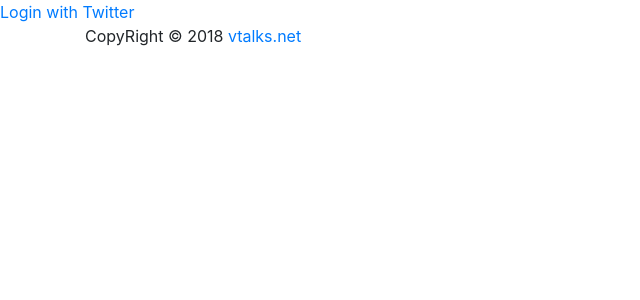
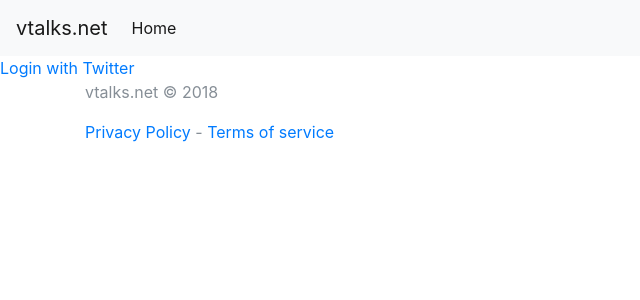
Before and after one commit to vtalks/vtalks.net, a Django app: page /auth/login in a window 1280 px wide. Shown: the top 300 px of the page, without its empty margins (0-640 px from the left). Run offline with Django 3.2, Linux system fonts and the light colour scheme; some libraries are stand-ins or nearby versions.

Commit message:
Initial work on the templates

```diff
--- a/web/templates/layouts/default.html
+++ b/web/templates/layouts/default.html
@@ -1,5 +1,6 @@
 <!doctype html>
-<html lang="en-US">
+<html lang="en">
+{% include 'partials/head.html' %}
 {% include 'partials/header.html' %}
 {% block content %}{% endblock %}
 {% include 'partials/footer.html' %}
--- a/web/templates/partials/footer.html
+++ b/web/templates/partials/footer.html
@@ -1,5 +1,6 @@
-<footer>
+<footer class="text-muted">
     <div class="container">
-    CopyRight &copy; 2018 <a href="https://vtalks.net">vtalks.net</a>
+        <p>vtalks.net © 2018</p>
+        <p><a href="/privacy">Privacy Policy</a> - <a href="/terms">Terms of service</a></p>
     </div>
 </footer>
--- /dev/null
+++ b/web/templates/partials/head.html
@@ -0,0 +1,8 @@
+<head>
+    <meta charset="UTF-8">
+    <meta name="viewport" content="width=device-width, initial-scale=1, shrink-to-fit=no">
+    <meta http-equiv="X-UA-Compatible" content="IE=edge">
+    <title>{% block title %}vtalks.net{% endblock %}</title>
+    <meta name="viewport" content="width=device-width, initial-scale=1, shrink-to-fit=no">
+    <link rel="stylesheet" href="https://maxcdn.bootstrapcdn.com/bootstrap/4.0.0-beta.2/css/bootstrap.min.css" integrity="sha384-PsH8R72JQ3SOdhVi3uxftmaW6Vc51MKb0q5P2rRUpPvrszuE4W1povHYgTpBfshb" crossorigin="anonymous">
+</head>
--- a/web/templates/partials/header.html
+++ b/web/templates/partials/header.html
@@ -1,9 +1,15 @@
-<head>
-    <meta charset="UTF-8">
-    <meta name="viewport" content="width=device-width, initial-scale=1, shrink-to-fit=no">
-    <meta http-equiv="X-UA-Compatible" content="IE=edge">
-    <title>{% block title %}vtalks.net{% endblock %}</title>
-    <meta name="viewport" content="width=device-width, initial-scale=1, shrink-to-fit=no">
-    <link rel="stylesheet" href="https://maxcdn.bootstrapcdn.com/bootstrap/4.0.0-beta/css/bootstrap.min.css" integrity="sha384-/Y6pD6FV/Vv2HJnA6t+vslU6fwYXjCFtcEpHbNJ0lyAFsXTsjBbfaDjzALeQsN6M" crossorigin="anonymous">
-    <link href="https://fonts.googleapis.com/css?family=Open+Sans|Roboto" rel="stylesheet">
-</head>
+<header>
+    <nav class="navbar navbar-expand-lg navbar-light bg-light">
+        <a class="navbar-brand" href="/">vtalks.net</a>
+        <button class="navbar-toggler" type="button" data-toggle="collapse" data-target="#navbarSupportedContent" aria-controls="navbarSupportedContent" aria-expanded="false" aria-label="Toggle navigation">
+            <span class="navbar-toggler-icon"></span>
+        </button>
+        <div class="collapse navbar-collapse" id="navbarSupportedContent">
+            <ul class="navbar-nav mr-auto">
+                <li class="nav-item active">
+                    <a class="nav-link" href="/">Home <span class="sr-only">(current)</span></a>
+                </li>
+            </ul>
+        </div>
+    </nav>
+</header>
--- a/web/templates/partials/js.html
+++ b/web/templates/partials/js.html
@@ -1,6 +1,6 @@
 <script src="https://code.jquery.com/jquery-3.2.1.slim.min.js" integrity="sha384-KJ3o2DKtIkvYIK3UENzmM7KCkRr/rE9/Qpg6aAZGJwFDMVNA/GpGFF93hXpG5KkN" crossorigin="anonymous"></script>
-<script src="https://cdnjs.cloudflare.com/ajax/libs/popper.js/1.11.0/umd/popper.min.js" integrity="sha384-b/U6ypiBEHpOf/4+1nzFpr53nxSS+GLCkfwBdFNTxtclqqenISfwAzpKaMNFNmj4" crossorigin="anonymous"></script>
-<script src="https://maxcdn.bootstrapcdn.com/bootstrap/4.0.0-beta/js/bootstrap.min.js" integrity="sha384-h0AbiXch4ZDo7tp9hKZ4TsHbi047NrKGLO3SEJAg45jXxnGIfYzk4Si90RDIqNm1" crossorigin="anonymous"></script>
+<script src="https://cdnjs.cloudflare.com/ajax/libs/popper.js/1.12.3/umd/popper.min.js" integrity="sha384-vFJXuSJphROIrBnz7yo7oB41mKfc8JzQZiCq4NCceLEaO4IHwicKwpJf9c9IpFgh" crossorigin="anonymous"></script>
+<script src="https://maxcdn.bootstrapcdn.com/bootstrap/4.0.0-beta.2/js/bootstrap.min.js" integrity="sha384-alpBpkh1PFOepccYVYDB4do5UnbKysX5WZXm3XxPqe5iKTfUKjNkCk9SaVuEZflJ" crossorigin="anonymous"></script>
 <!-- Google Analytics: change UA-XXXXX-Y to be your site's ID.
 <script>
     window.ga=function(){ga.q.push(arguments)};ga.q=[];ga.l=+new Date;
--- a/web/user_profile/views.py
+++ b/web/user_profile/views.py
@@ -21,6 +21,7 @@ client = oauth.Client(consumer)
 class LogoutView(View):
 
     def get(self, request):
+        # FIXME: Clean should not be necessary
         # Clean session
         if "oauth_token" in request.session:
             del request.session['oauth_token']
@@ -99,6 +100,7 @@ class AuthTwitterCallbackView(View):
         # - Add support for avatar
         user_obj.save()
 
+        # FIXME: This is probably not necessary
         request.session['user_id'] = user_obj.id
         request.session['user_username'] = user_obj.username
         request.session['twitter_id'] = twitter_id
```
Also changed, not shown: web/talks/views.py (+3 -8 lines), web/templates/index.html (+11 -1 lines).
